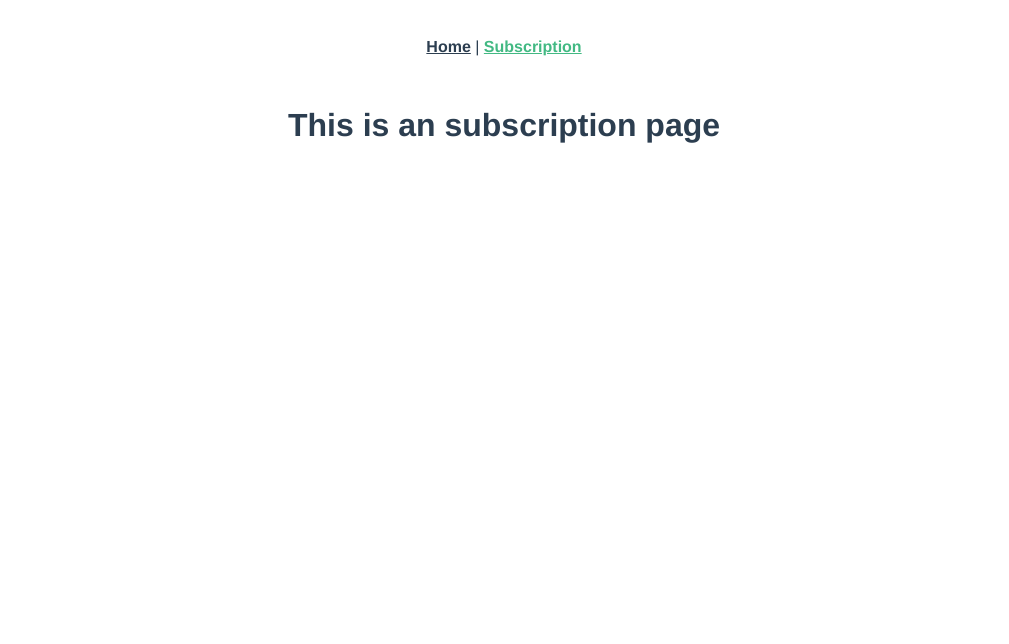
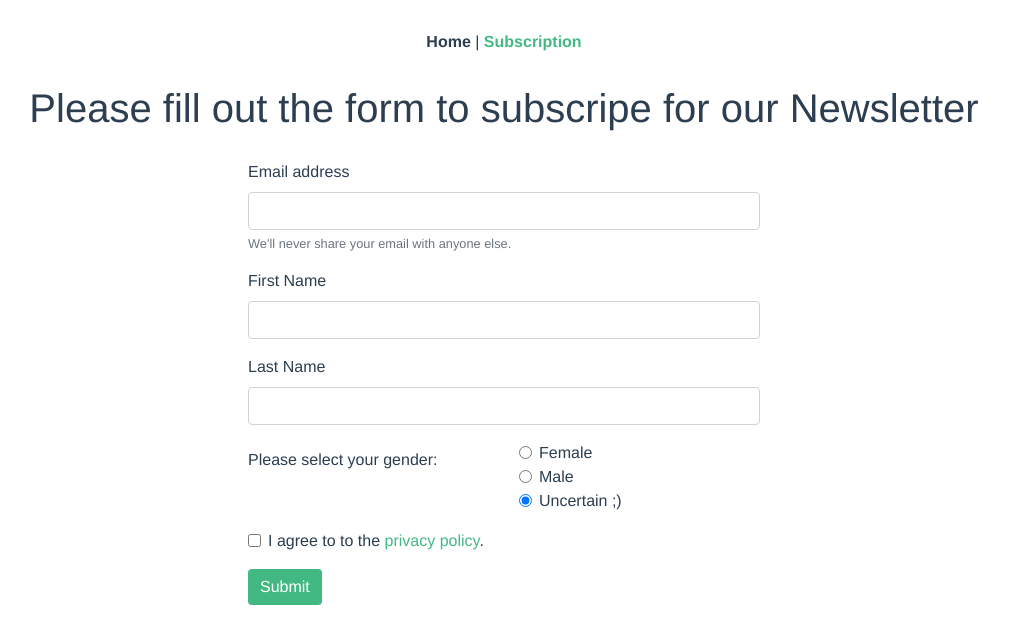
Before and after one commit to crismanz/newsletter, a Vue app: page /#/subscription in a window 1280 px wide. Shown: the top 644 px of the page, without its empty margins (136-1145 px from the left). Built offline with nearby package versions, Linux system fonts and the light colour scheme.

Commit message:
added subscription form

```diff
--- a/public/index.html
+++ b/public/index.html
@@ -6,12 +6,12 @@
     <meta name="viewport" content="width=device-width,initial-scale=1.0">
     <link rel="icon" href="<%= BASE_URL %>favicon.jpeg">
     <title>Newsletter subscription</title>
+    <link rel="stylesheet" href="https://stackpath.bootstrapcdn.com/bootstrap/4.4.1/css/bootstrap.min.css" integrity="sha384-Vkoo8x4CGsO3+Hhxv8T/Q5PaXtkKtu6ug5TOeNV6gBiFeWPGFN9MuhOf23Q9Ifjh" crossorigin="anonymous">
   </head>
   <body>
     <noscript>
       <strong>We're sorry but <%= htmlWebpackPlugin.options.title %> doesn't work properly without JavaScript enabled. Please enable it to continue.</strong>
     </noscript>
     <div id="app"></div>
-    <!-- built files will be auto injected -->
   </body>
 </html>
--- a/src/App.vue
+++ b/src/App.vue
@@ -29,4 +29,13 @@
 #nav a.router-link-exact-active {
   color: #42b983;
 }
+
+a {
+  color: #42b983;
+}
+
+a:hover {
+  color: #42b983;
+  text-decoration: underline;
+}
 </style>
--- a/src/components/HelloWorld.vue
+++ b/src/components/HelloWorld.vue
@@ -15,20 +15,6 @@ export default {
 }
 </script>
 
-<!-- Add "scoped" attribute to limit CSS to this component only -->
 <style scoped>
-h3 {
-  margin: 40px 0 0;
-}
-ul {
-  list-style-type: none;
-  padding: 0;
-}
-li {
-  display: inline-block;
-  margin: 0 10px;
-}
-a {
-  color: #42b983;
-}
+
 </style>
--- /dev/null
+++ b/src/components/SubscriptionForm.vue
@@ -0,0 +1,124 @@
+<template>
+  <div class="subscriptionForm">
+    <form>
+      <div class="form-group">
+        <label>Email address</label>
+        <input type="email" class="form-control" aria-describedby="emailHelp" required>
+        <small class="form-text text-muted">We'll never share your email with anyone else.</small>
+      </div>
+      <div class="form-group">
+        <label>First Name</label>
+        <input
+          type="firstName"
+          class="form-control" />
+      </div>
+      <div class="form-group">
+        <label>Last Name</label>
+        <input
+          type="lastName"
+          class="form-control" />
+      </div>
+      <fieldset class="form-group">
+        <div class="row">
+          <legend class="col-form-label col-sm-6">
+            Please select your gender:
+          </legend>
+          <div class="col-sm-6">
+            <div class="form-check">
+              <input
+                class="form-check-input"
+                type="radio"
+                name="gridRadios"
+                value="female">
+              <label
+                class="form-check-label"
+                for="female">
+                  Female
+              </label>
+            </div>
+            <div class="form-check">
+              <input
+                class="form-check-input"
+                type="radio"
+                name="gridRadios"
+                value="male">
+              <label
+                class="form-check-label"
+                for="male">
+                  Male
+              </label>
+            </div>
+            <div class="form-check">
+              <input
+                class="form-check-input"
+                type="radio"
+                name="gridRadios"
+                value="no"
+                checked>
+              <label
+                class="form-check-label"
+                for="uncertain"
+                checked>
+                  Uncertain ;)
+              </label>
+            </div>
+          </div>
+          </div>
+        </fieldset>
+        <div class="form-group form-check">
+          <input type="checkbox" class="form-check-input" required>
+          <label
+            class="form-check-label"
+            for="privacy">
+            I agree to to the
+              <router-link to="/privacy">privacy policy</router-link>.
+          </label>
+      </div>
+      <button
+        type="submit"
+        class="btn btn-primary">
+          Submit
+      </button>
+    </form>
+  </div>
+</template>
+
+<script>
+export default {
+  name: 'SubscriptionForm',
+  data() {
+    return {
+
+    }
+  },
+  methods: {
+
+  }
+}
+</script>
+
+<style scoped>
+.subscriptionForm {
+  text-align: left;
+  width: 40%;
+  margin-right: auto;
+  margin-left: auto;
+}
+
+button {
+  background-color: #42b983;
+  border: 0;
+}
+
+button:hover {
+  background-color: #42b983;
+  border: 0;
+  text-decoration: underline;
+}
+
+button:focus {
+  background-color: #42b983;
+  border: 0;
+  text-decoration: underline;
+}
+</style>
--- a/src/views/Home.vue
+++ b/src/views/Home.vue
@@ -6,7 +6,6 @@
 </template>
 
 <script>
-// @ is an alias to /src
 import HelloWorld from '@/components/HelloWorld.vue'
 
 export default {
--- a/src/views/Subscription.vue
+++ b/src/views/Subscription.vue
@@ -1,5 +1,23 @@
 <template>
   <div class="subscription">
-    <h1>This is an subscription page</h1>
+    <h1>Please fill out the form to subscripe for our Newsletter</h1>
+    <SubscriptionForm />
   </div>
 </template>
+
+<script>
+import SubscriptionForm from '@/components/SubscriptionForm.vue'
+
+export default {
+  name: 'Subscription',
+  components: {
+    SubscriptionForm
+  }
+}
+</script>
+
+<style scoped>
+.subscription h1 {
+  padding-bottom: 20px;
+}
+</style>
```
